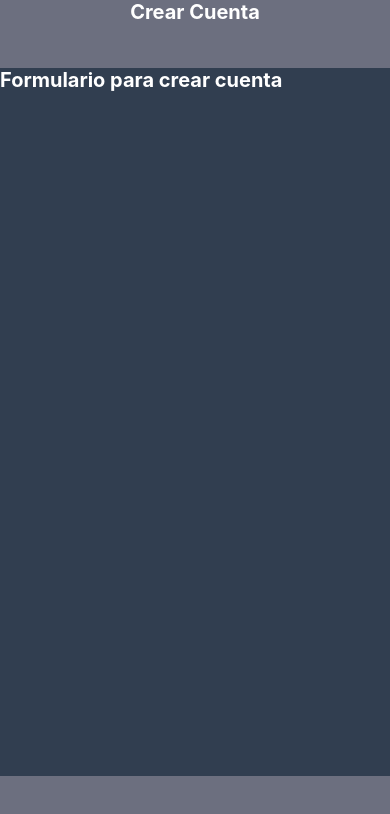
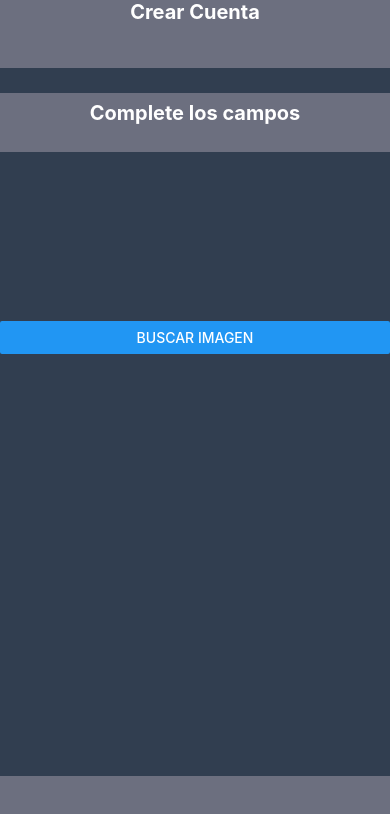
Before and after one commit to JGS83-dev/DPS-BusinessApp, a React Native app in the folder business-app/: screen /CrearCuenta in a window 390 px wide. Shown: the top 814 px of the page. Built offline with nearby package versions, Linux system fonts and the light colour scheme; no server answers; some icons are missing.

Commit message:
Imagen y boton de buscar creado

```diff
--- a/business-app/components/CrearCuenta.js
+++ b/business-app/components/CrearCuenta.js
@@ -1,31 +1,145 @@
-import React from 'react';
-import ContenedorPrincipal from './ContenedorPrincipal';
+import React, { useEffect, useState } from 'react'
 import {
     Text,
-    StyleSheet
+    StyleSheet,
+    KeyboardAvoidingView,
+    View,
+    TextInput,
+    TouchableOpacity,
+    Dimensions,
+    Button
 } from 'react-native';
+
+import ContenedorPrincipal from './ContenedorPrincipal';
 import { colores } from '../config/colores';
+import { app } from '../config/firebase/FirebaseConfig';
+import { FontAwesomeIcon } from '@fortawesome/react-native-fontawesome'
+import { faAddressCard, faImage } from '@fortawesome/free-solid-svg-icons';
 
-const CrearCuenta = ({ navigation }) => {
-    return (
+const screenHeight = Dimensions.get('window').height;
+const cabeceraMensajeHeight = 0.07 * screenHeight;
+const cabeceraMensajePadding = 0.01 * screenHeight;
+const cabeceraMensajeMargin = 0.03 * screenHeight;
+const iconSize = 0.2 * screenHeight;
+const iconMargin = 0.01 * screenHeight;
 
-        <ContenedorPrincipal titulo="Crear Cuenta"
-            navigation={navigation}
-            contenido={(
-                <>
-                    <Text style={styles.letra}>Formulario para crear cuenta</Text>
-                </>
-            )}></ContenedorPrincipal>
+const RegisterForm = ({ onSubmit }) => {
+  const [name, setName] = useState("");
+  const [lastName, setLastName] = useState("");
+  const [email, setEmail] = useState("");
+  const [password, setPassword] = useState("");
+  const [confirmPassword, setConfirmPassword] = useState("");
+  const [image, setImage] = useState(null);
 
-    );
-}
+  const onPress = () => {
+    // Abre el selector de archivos
+    const { navigate } = useNavigation();
+    navigate("ImagePicker", {
+      onImagePicked: (image) => {
+        // Actualiza el estado de la imagen
+        setImage(image);
+      },
+    });
+  };
 
-export default CrearCuenta
+  const handleSubmit = () => {
+    if (password !== confirmPassword) {
+      alert("Las contraseñas no coinciden");
+      return;
+    }
+
+    onSubmit({
+      name,
+      lastName,
+      email,
+      password,
+    });
+  };
+
+  return (
+    <>
+    <ContenedorPrincipal titulo="Crear Cuenta"
+    //Aqui debe ir el Navegation
+        contenido={(
+            <>
+                  <View style={styles.cabeceraMensaje}>
+                            <Text style={styles.letraTitulo} >Complete los campos</Text>
+                        </View>
+                        <View style={styles.imgContainer}>
+                            <FontAwesomeIcon icon={faImage} size={iconSize} />
+                        </View>
+      {image && (
+        <Image
+          source={image}
+          style={styles.image}
+        />
+      )}
+      <Button
+        title="Buscar imagen"
+        onPress={onPress}
+        style={styles.button}
+      />
+            </>
+        )}></ContenedorPrincipal>
+</>
+  );
+};
+
+
 
 const styles = StyleSheet.create({
-    letra: {
+    container: {
+        flex: 1,
+        justifyContent: 'center',
+        alignItems: 'center',
+    },
+
+    containerIzquierdo: {
+        justifyContent: 'flex-start',
+        padding: 5
+    },
+    inputContainer: {
+        width: '80%',
+        flexDirection: 'row',
+        paddingHorizontal: 15,
+        paddingVertical: 10,
+        borderRadius: 10,
+        marginTop: 5,
+        justifyContent: 'space-evenly',
+    },
+    buttonContainer: {
+        width: '60%',
+        justifyContent: 'center',
+        alignItems: 'center',
+        marginTop: 20,
+    },
+    button: {
+        backgroundColor: colores.fondoBarras,
+        width: '100%',
+        padding: 5,
+        alignItems: 'center',
+        marginBottom: 10
+    },
+    buttonText: {
+        color: colores.letra,
+        fontSize: 16,
+    },
+    letraTitulo: {
         fontSize: 20,
         fontWeight: 'bold',
         color: colores.letra
-    }
-});
+    },
+    letra: {
+        fontSize: 16,
+        color: colores.letra
+    },
+    cabeceraMensaje: {
+        backgroundColor: colores.fondoBarras,
+        height: cabeceraMensajeHeight,
+        padding: cabeceraMensajePadding,
+        marginTop: cabeceraMensajeMargin,
+        alignItems: 'center',
+        alignContent: 'center',
+    },
+})
+export default RegisterForm;
```
